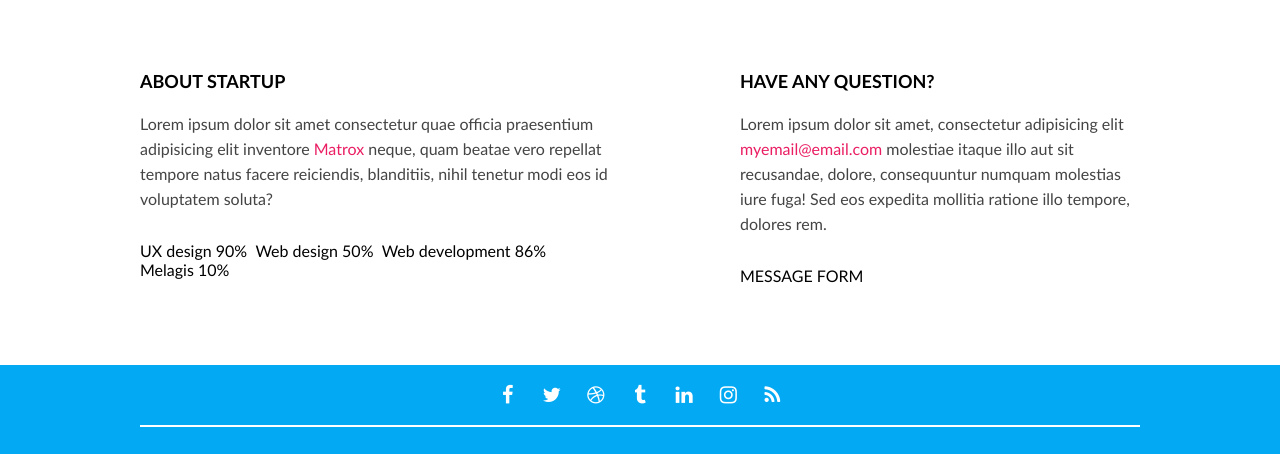
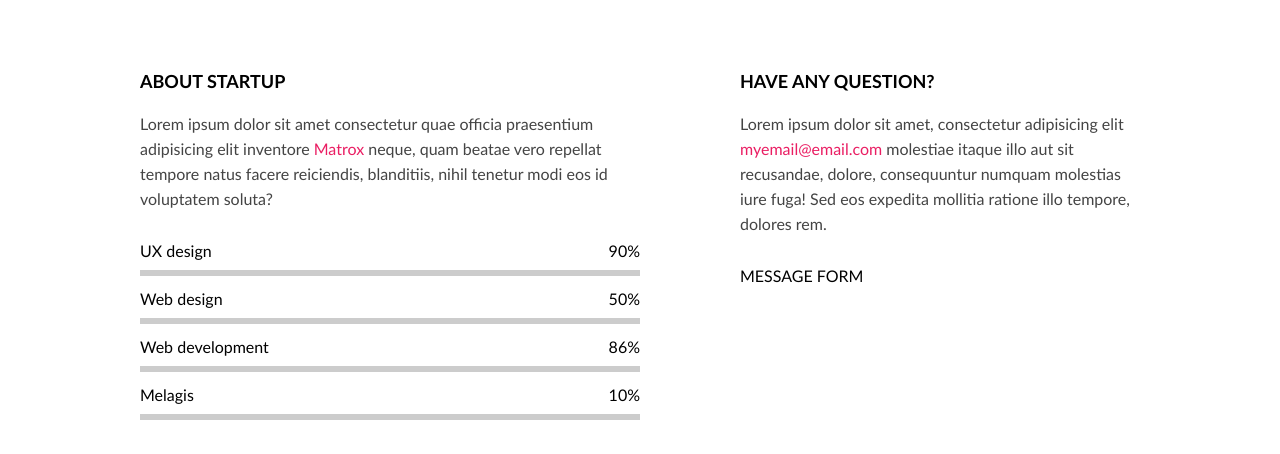
Before and after one commit to Albrit197/Coming-soon, a plain HTML site: page index.html in a window 1280 px wide. Shown: the part 809-1263 px from the top of the page. Drawn offline with Linux system fonts and the light colour scheme.

Commit message:
progress change

```diff
--- a/index.html
+++ b/index.html
@@ -9,7 +9,7 @@
     <link rel="stylesheet" href="./css/layout.css">
     <link rel="stylesheet" href="./css/hero.css">
     <link rel="stylesheet" href="./css/content.css">
-    <link rel="stylesheet" href="./css/progress-bar.css">
+    <link rel="stylesheet" href="./css/progress.css">
     <link rel="stylesheet" href="./css/footer.css">
 </head>
 <body>
```
